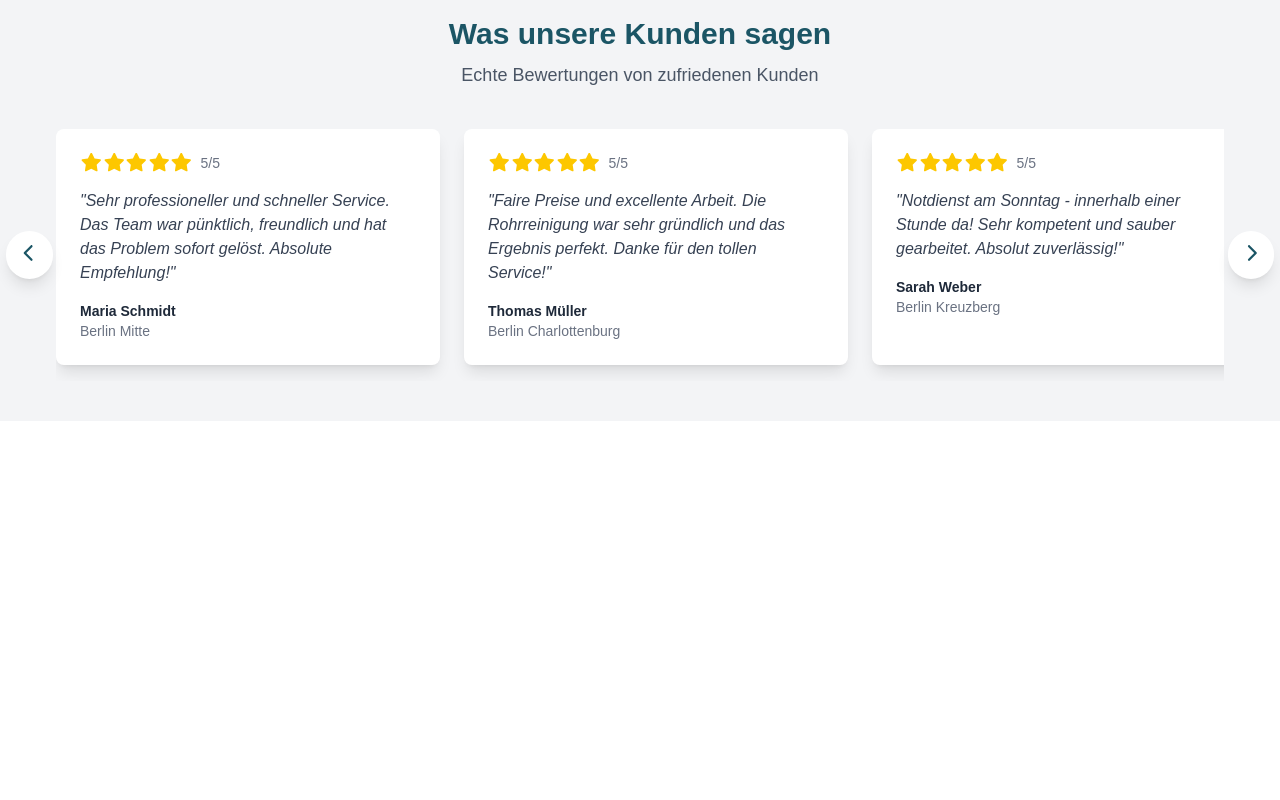
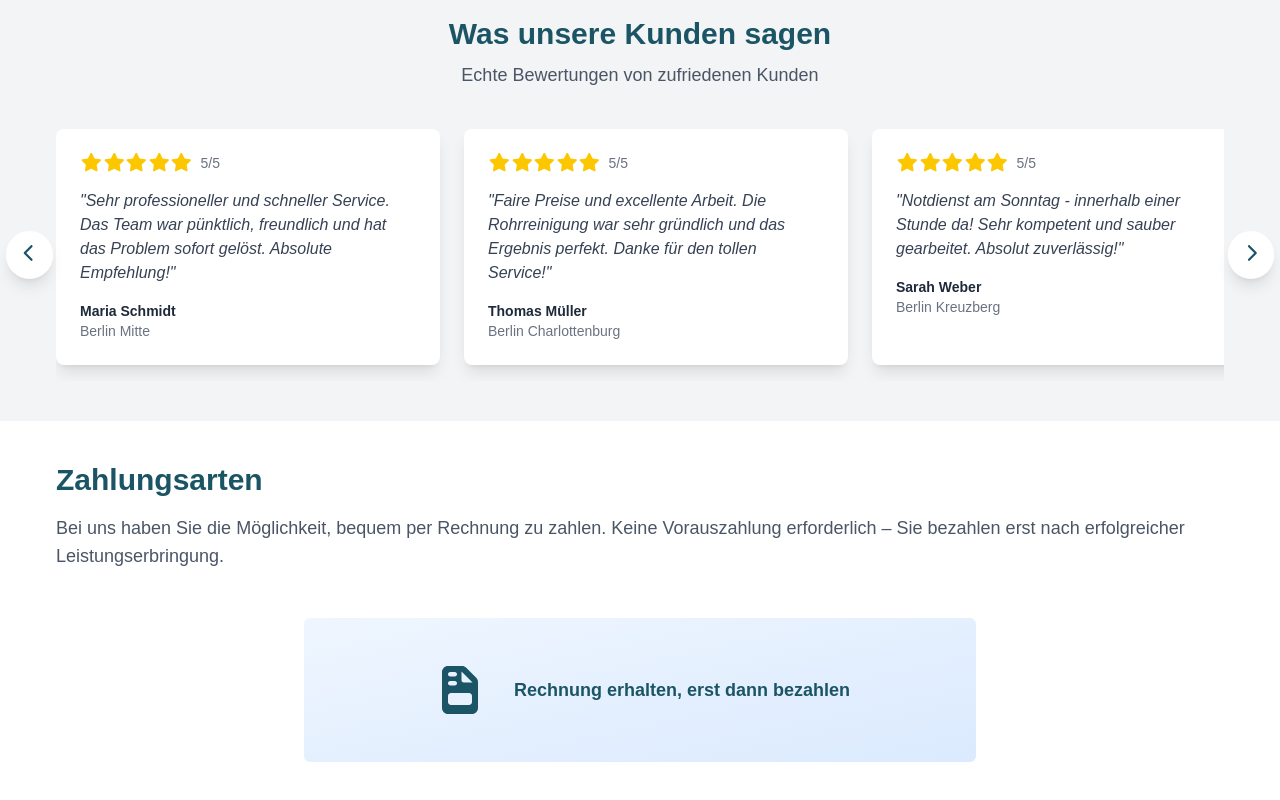
Before and after one commit to salma-halloul/PlombServices, a Next.js app: page / in a window 1280 px wide. Shown: the part 5874-6674 px from the top of the page. Before the commit the page ends 6295 px from the top, so only its background shows below. Built offline with nearby package versions, Linux system fonts and the light colour scheme.

Commit message:
add payment mode

```diff
--- a/src/app/page.tsx
+++ b/src/app/page.tsx
@@ -3,7 +3,7 @@
 import React, { useState, useEffect, useRef } from 'react';
 import Image from 'next/image';
 import { FontAwesomeIcon } from '@fortawesome/react-fontawesome';
-import { faCheck, faStar, faThumbsUp, faClock, faCalendar, faPhone, faChevronLeft, faChevronRight } from '@fortawesome/free-solid-svg-icons';
+import { faCheck, faStar, faThumbsUp, faClock, faCalendar, faPhone, faChevronLeft, faChevronRight, faFileInvoice } from '@fortawesome/free-solid-svg-icons';
 import Lottie from 'lottie-react';
 
 export default function Home() {
@@ -978,6 +978,38 @@ export default function Home() {
           </div>
         </div>
       </section>
+
+      {/* Section Zahlungsarten */}
+      <section className="bg-white p-10">
+        <div className="container mx-auto px-4">
+          <div className="mb-12">
+            <h2 className="text-2xl lg:text-3xl font-bold leading-tight mb-4" style={{color: '#1b5565'}}>
+              Zahlungsarten
+            </h2>
+            <p className="text-lg text-gray-600 mx-auto">
+              Bei uns haben Sie die Möglichkeit, bequem per Rechnung zu zahlen. Keine Vorauszahlung erforderlich – Sie bezahlen erst nach erfolgreicher Leistungserbringung.
+            </p>
+          </div>
+
+          <div className="flex justify-center items-center">
+            {/* Icon/Visual */}
+            <div className="w-full max-w-2xl">
+              <div className="bg-gradient-to-br from-blue-50 to-blue-100 p-12 rounded-md flex items-center justify-center gap-6">
+                <FontAwesomeIcon
+                  icon={faFileInvoice}
+                  className="text-5xl"
+                  style={{color: '#1b5565'}}
+                />
+                <p className="text-lg font-semibold text-center" style={{color: '#1b5565'}}>
+                  Rechnung erhalten, erst dann bezahlen
+                </p>
+              </div>
+            </div>
+          </div>
+
+
+        </div>
+      </section>
     </div>
   );
 }
```
